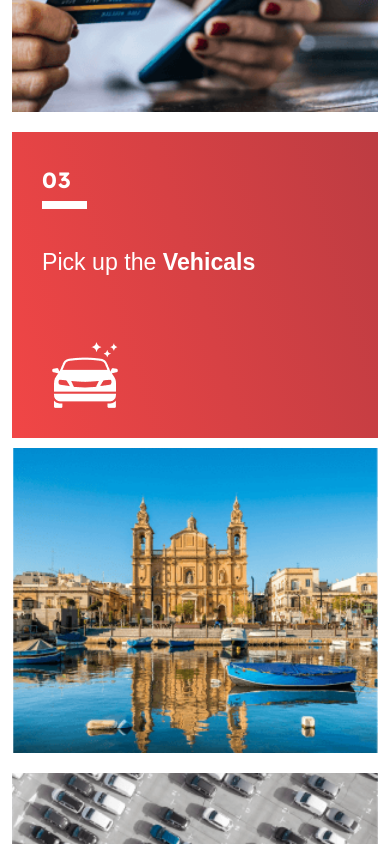
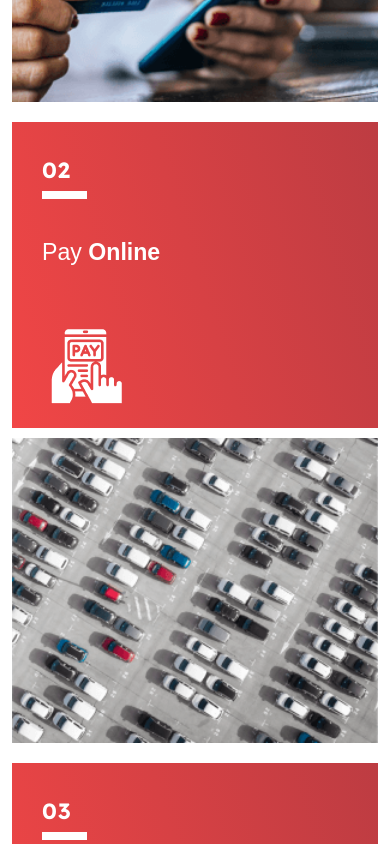
Before and after one commit to ARBAZ-NAEEM/Car-Rental, a React (Create React App) app: page /about in a window 390 px wide. Shown: the part 5740-6584 px from the top of the page. Built offline with nearby package versions, Linux system fonts and the light colour scheme; a web font is replaced by a local one.

Commit message:
Order changes in how it work

```diff
--- a/src/assets/style/style.css
+++ b/src/assets/style/style.css
@@ -247,7 +247,8 @@ input {
   margin-bottom: 80px;
 }
 
-.howit-row1 .howit-count:before {
+.howit-row1 .how-col1 .howit-count:before,
+.howit-row1 .how-col3 .howit-count:before {
   width: 0;
   height: 0;
   border-left: 45px solid transparent;
@@ -259,7 +260,8 @@ input {
   right: 30px;
   z-index: 1;
 }
-.howit-row2 .howit-count:before {
+.howit-row1 .how-col6 .howit-count:before,
+.howit-row1 .how-col8 .howit-count:before {
   width: 0;
   height: 0;
   border-left: 45px solid transparent;
@@ -270,6 +272,12 @@ input {
   top: -49px;
   right: 30px;
   z-index: 1;
+}
+.how-col1,
+.how-col2,
+.how-col3,
+.how-col4 {
+  margin-bottom: 20px;
 }
 .inner-section-premium h3 {
   font-size: 68px;
@@ -2132,7 +2140,9 @@ hmtl {
     padding: 8px 16px;
     font-size: 12px;
   }
-.footer-one-text p, .footer-three-text p, .footer-two-menu li {
+  .footer-one-text p,
+  .footer-three-text p,
+  .footer-two-menu li {
     font-size: 11px;
   }
   .footer-two-menu li {
@@ -2162,8 +2172,46 @@ hmtl {
     right: 160px;
     bottom: 10px;
   }
-.img-glry.mb-4, .img-glry.mt-4 {
+  .img-glry.mb-4,
+  .img-glry.mt-4 {
     margin: 0 !important;
+  }
+  .how-col1,
+  .how-col2,
+  .how-col3,
+  .how-col4 {
+    margin-bottom: 0px;
+  }
+  .how-col1 {
+    order: 1;
+  }
+
+  .how-col2 {
+    order: 2;
+  }
+
+  .how-col6 {
+    order: 4;
+  }
+
+  .how-col5 {
+    order: 3;
+  }
+
+  .how-col3 {
+    order: 5;
+  }
+
+  .how-col4 {
+    order: 6;
+  }
+
+  .how-col8 {
+    order: 8;
+  }
+
+  .how-col7 {
+    order: 7;
   }
   .footer-copyright {
     padding: 13px;
@@ -2210,6 +2258,37 @@ h2 {
   .howit-count {
     margin-bottom: 10px;
   }
+  .how-col1 {
+    order: 1;
+  }
+
+  .how-col2 {
+    order: 2;
+  }
+
+  .how-col6 {
+    order: 3;
+  }
+
+  .how-col5 {
+    order: 4;
+  }
+
+  .how-col3 {
+    order: 5;
+  }
+
+  .how-col4 {
+    order: 6;
+  }
+
+  .how-col8 {
+    order: 7;
+  }
+
+  .how-col7 {
+    order: 8;
+  }
   .main-city-section {
     padding: 30px 0 30px;
   }
@@ -2248,9 +2327,17 @@ h2 {
   .test-content p {
     padding: 0 0px;
   }
-.footer-one, .footer-two {
+  .howitworks-section {
+    padding: 40px 0px 20px;
+  }
+  .footer-one,
+  .footer-two {
     margin-bottom: 30px;
   }
+  .navbar-collapse > ul {
+    width: 100%;
+    justify-content: center !important;
+  }
 }
 @media (max-width: 414px) {
 }
--- a/src/components/Header.jsx
+++ b/src/components/Header.jsx
@@ -22,7 +22,7 @@ const Header = () => {
     <div className="page-header">
       <Container>
         <Navbar expand="md" className="navbar-custom p-0">
-          <NavbarToggler onClick={() => setIsOpen(true)} />
+          <NavbarToggler onClick={() => setIsOpen(!isOpen)} />
           <Collapse
             isOpen={isOpen}
             navbar
--- a/src/components/Home/HowItWorks.jsx
+++ b/src/components/Home/HowItWorks.jsx
@@ -29,7 +29,7 @@ const HowItWorks = () => {
         </div>
         <div className="howit-card">
           <Row className="howit-row1">
-            <Col lg="3" md="6" xs="12">
+            <Col lg="3" md="6" xs="12" className="how-col1">
               <div className="howit-count">
                 <h4>
                   <span>01</span>
@@ -46,12 +46,12 @@ const HowItWorks = () => {
                 </div>
               </div>
             </Col>
-            <Col lg="3" md="6" xs="12">
+            <Col lg="3" md="6" xs="12" className="how-col2">
               <div className="img-how-it-work">
                 <img src={work1} style={{ width: "100%" }} alt="" />
               </div>
             </Col>
-            <Col lg="3" md="6" xs="12">
+            <Col lg="3" md="6" xs="12" className="how-col3">
               <div className="howit-count">
                 <h4>
                   <span>03</span>
@@ -68,19 +68,19 @@ const HowItWorks = () => {
                 </div>
               </div>
             </Col>
-            <Col lg="3" md="6" xs="12">
+            <Col lg="3" md="6" xs="12" className="how-col4">
               <div className="img-how-it-work rmv-bf">
                 <img src={work2} style={{ width: "100%" }} alt="" />
               </div>
             </Col>
-          </Row>
-          <Row className="mt-4 howit-row2">
-            <Col lg="3" md="6" xs="12">
+          {/* </Row>
+          <Row className="mt-4 howit-row2"> */}
+            <Col lg="3" md="6" xs="12" className="how-col5">
               <div className="img-how-it-work">
                 <img src={work3} style={{ width: "100%" }} alt="" />
               </div>
             </Col>
-            <Col lg="3" md="6" xs="12">
+            <Col lg="3" md="6" xs="12" className="how-col6">
               <div className="howit-count">
                 <h4>
                   <span>02</span>
@@ -97,12 +97,12 @@ const HowItWorks = () => {
                 </div>
               </div>
             </Col>
-            <Col lg="3" md="6" xs="12">
+            <Col lg="3" md="6" xs="12" className="how-col7">
               <div className="img-how-it-work">
                 <img src={work4} style={{ width: "100%" }} alt="" />
               </div>
             </Col>
-            <Col lg="3" md="6" xs="12">
+            <Col lg="3" md="6" xs="12" className="how-col8">
               <div className="howit-count">
                 <h4>
                   <span>04</span>
```
Lines whose indentation alone changed are shown as unchanged.
